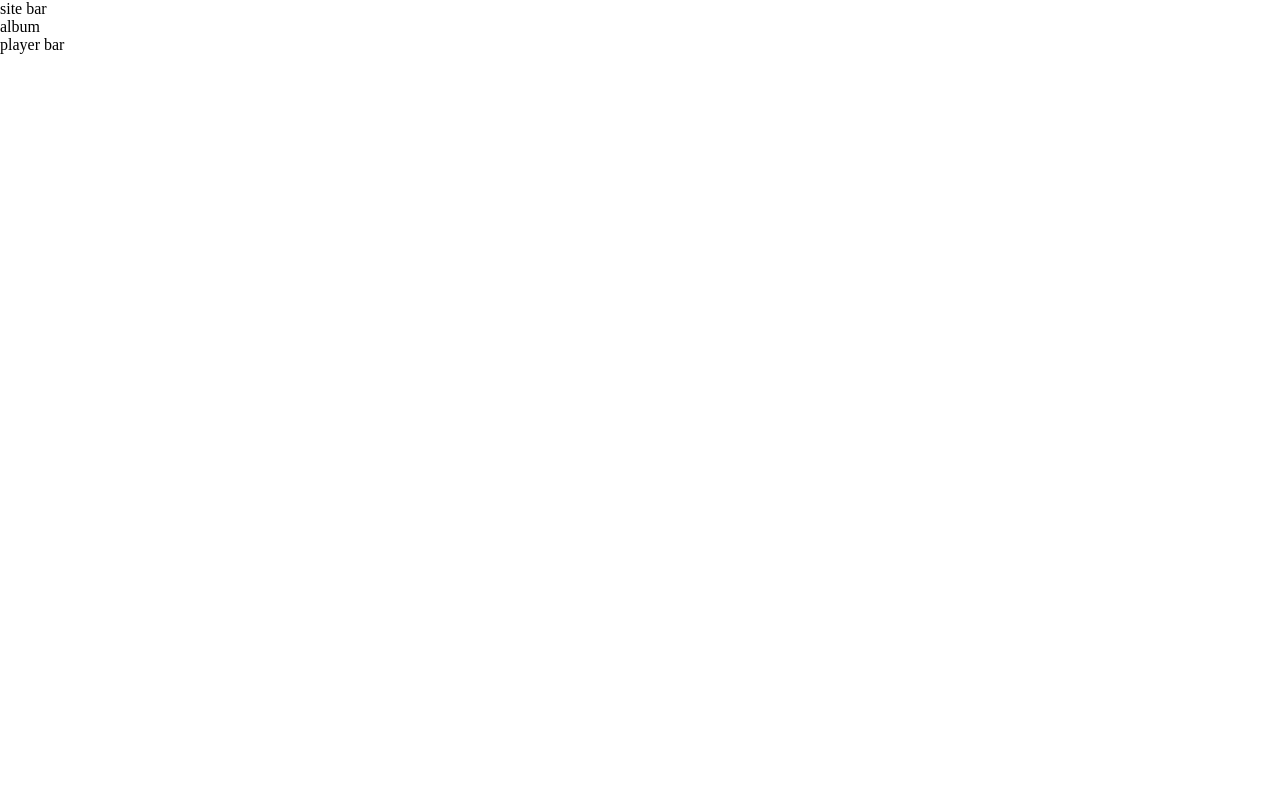
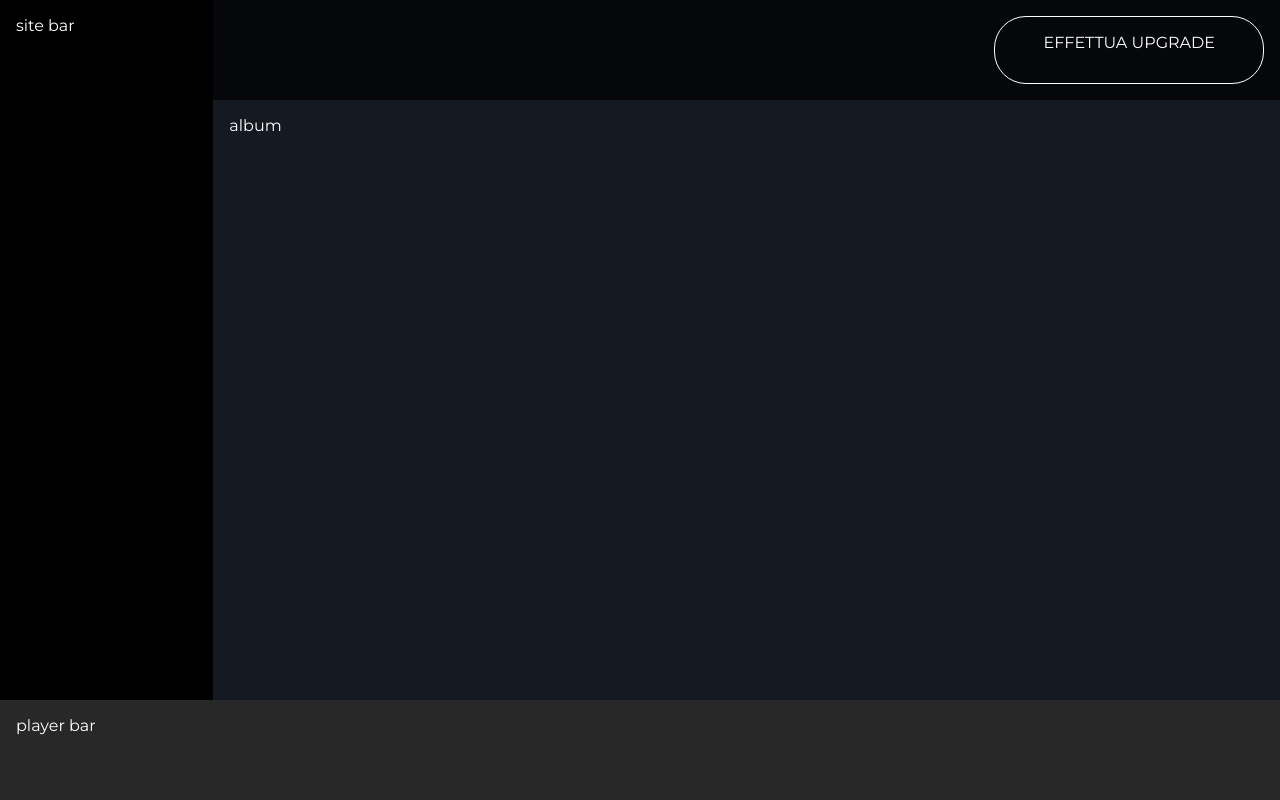
Before and after one commit to Francesca-Barcella/html-css-spotifyweb, a plain HTML site: page index.html in a window 1280 px wide. Drawn offline with Linux system fonts and the light colour scheme.

Commit message:
SW - site_bar , content_bar, player_bar + button

```diff
--- a/assets/css/style.css
+++ b/assets/css/style.css
@@ -1,5 +1,5 @@
 /****************************************
-DESKTOP FIRST
+DESKTOP (LG) FIRST
 ****************************************/
 
 /* #region common rules */
@@ -9,15 +9,23 @@ DESKTOP FIRST
     box-sizing: border-box;
 }
 
+body {
+    font-family: 'Montserrat', sans-serif;
+}
+
 img {
     max-width: 100%;
     margin: auto;
 }
 
+a,
+li {
+    text-decoration: none;
+}
+
 /* #endregion common rules */
 
 /* #region utilities */
-
 :root {
     --sw-darker: #000000;
     --sw-dark: #282828;
@@ -27,26 +35,89 @@ img {
     --sw-light: #FFFFFF;
 }
 
+.d_flex {
+    display: flex;
+}
+
+.f_wrap {
+    flex-wrap: wrap;
+}
+
+.col_2 {
+    width: calc(100% / 12 * 2);
+}
+
+.col_10 {
+    width: calc(100% / 12 * 10);
+}
+
+[class^="col_"] {
+    padding: 1rem;
+}
+
 /* #endregion utilities */
 
 /* #region debug */
 
-
 /* #endregion debug */
+.debug .top,
+.debug .album,
+.debug .bottom {
+    color: var(--sw-light)
+}
 
 /* #region main */
+.container {
+    height: 100vh;
+}
 
+.top {
+    height: calc(100vh - 100px);
+}
+
+.bottom {
+    height: 100px;
+    background-color: var(--sw-dark);
+}
+
+.site_bar,
+.player_bar,
+.album,
+.upgrade {
+    padding: 1rem;
+}
 
 
 /* #endregion main */
 
 /* #region site_bar */
+.site_bar {
+    background-color: var(--sw-darker);
+}
 
 /* #endregion site_bar */
 
-/* #region album */
+/* #region content_bar */
+.content_bar {
+    background-color: var(--sw-primary);
+}
 
-/* #endregion album */
+.upgrade {
+    background-color: rgba(0, 0, 0, 0.7);
+    height: 100px;
+    justify-content: flex-end;
+}
+
+.btn_up{
+    display: inline-block;
+    border: 1px solid var(--sw-light);
+    color: white;
+    border-radius: 2rem;
+    padding: 1rem 3rem;
+}
+
+/* #endregion content_bar */
+
 
 /* #region player_bar */
 
--- a/index.html
+++ b/index.html
@@ -5,28 +5,38 @@
     <meta charset="UTF-8">
     <meta http-equiv="X-UA-Compatible" content="IE=edge">
     <meta name="viewport" content="width=device-width, initial-scale=1.0">
-    <title>Spotify</title>
+    <link rel="preconnect" href="https://fonts.googleapis.com">
+    <link rel="preconnect" href="https://fonts.gstatic.com" crossorigin>
+    <link href="https://fonts.googleapis.com/css2?family=Montserrat:wght@300;400;600&display=swap" rel="stylesheet">
+    <link rel="stylesheet" href="https://cdnjs.cloudflare.com/ajax/libs/font-awesome/6.2.0/css/all.min.css"
+        integrity="sha512-xh6O/CkQoPOWDdYTDqeRdPCVd1SpvCA9XXcUnZS2FmJNp1coAFzvtCN9BmamE+4aHK8yyUHUSCcJHgXloTyT2A=="
+        crossorigin="anonymous" referrerpolicy="no-referrer" />
+    <title>Spotify Web</title>
     <link rel="stylesheet" href="./assets/css/style.css">
 </head>
 
 <body class="debug">
     <main class="container">
-
-        <div class="top">
-            <section class="site_bar">
+        <section class="top d_flex">
+            <section class="site_bar col_2">
                 site bar
             </section>
-            <section class="album">
-                album
+            <section class="content_bar col_10">
+                <div class="upgrade d_flex">
+                    <a class="btn_up" href="#">EFFETTUA UPGRADE</a>
+                </div>
+                <div class="album">
+                    album
+                </div>
+
             </section>
-        </div>
+        </section>
 
-        <div class="bottom">
+        <section class="bottom">
             <section class="player_bar">
                 player bar
             </section>
-        </div>
-
+        </section>
     </main>
 </body>
 
```
